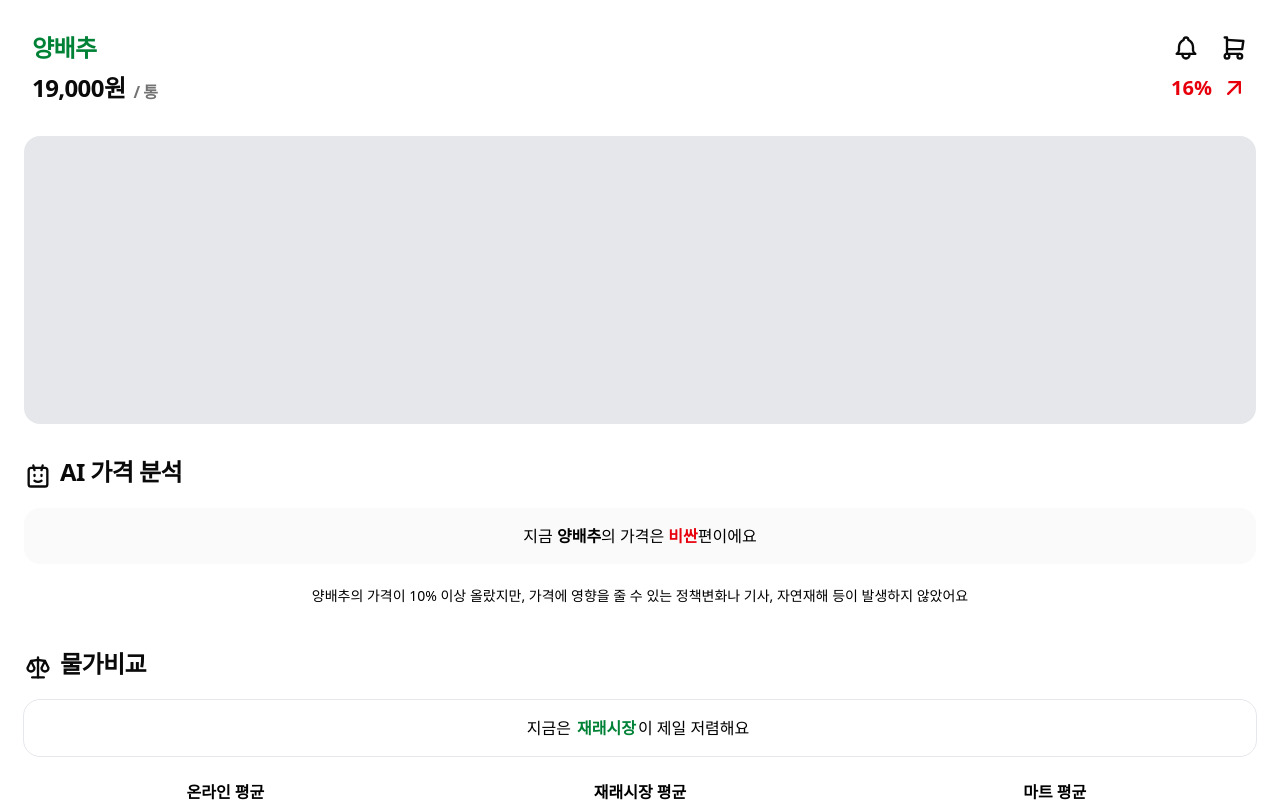
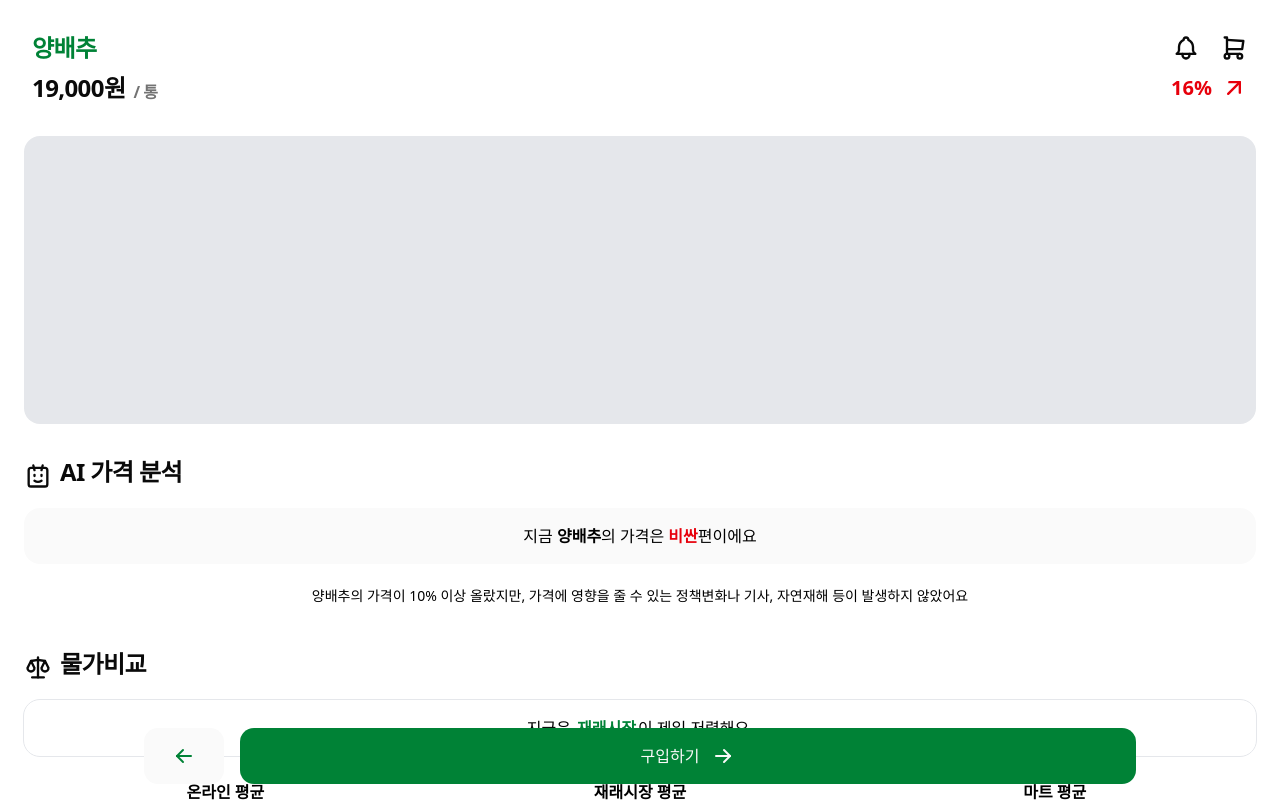
Before and after one commit to ojakgyo-ajou/frontend, a React (Vite) app: page /item/1 in a window 1280 px wide. Built offline with nearby package versions, Linux system fonts and the light colour scheme.

Commit message:
feat: 농작물 상세 페이지 구매하기 버튼 추가

```diff
--- a/src/components/pages/Item.tsx
+++ b/src/components/pages/Item.tsx
@@ -1,4 +1,4 @@
-import { Link } from 'react-router';
+import { Link, useNavigate } from 'react-router'; // Changed from 'react-router'
 import {
   IconBell,
   IconShoppingCart,
@@ -7,6 +7,8 @@ import {
   IconNews,
   IconRobotFace,
   IconScale,
+  IconArrowRight,
+  IconArrowLeft,
 } from '@tabler/icons-react';
 import { Drawer, DrawerContent, DrawerHeader, DrawerTitle, DrawerTrigger } from '@/components/ui/drawer';
 import RecipeCarousel from '@/components/recipe-carousel';
@@ -35,6 +37,8 @@ const articles = [
 ];
 
 export default function Item() {
+  const navigate = useNavigate();
+
   return (
     <>
       <div className="flex flex-col gap-8 px-6 py-8">
@@ -149,8 +153,23 @@ export default function Item() {
           </div>
         </div>
       </div>
+
+      <div className="fixed bottom-0 left-0 right-0 flex justify-center pb-4 z-50">
+        <div className="inline-flex items-center gap-4">
+          <div
+            className="w-20 h-14 p-4 bg-neutral-50 rounded-xl flex justify-center items-center gap-3 cursor-pointer"
+            onClick={() => navigate(-1)}
+          >
+            <IconArrowLeft className="size-6 text-green-700" />
+          </div>
           <Drawer>
-        <DrawerTrigger>구입하기</DrawerTrigger>
+            <DrawerTrigger>
+              <div className="flex flex-row justify-center items-center w-[70dvw] p-4 bg-green-700 rounded-xl gap-3 cursor-pointer">
+                <div className=" text-neutral-50 text-base font-medium">구입하기</div>
+                <IconArrowRight className="size-6 text-neutral-50" />
+              </div>
+            </DrawerTrigger>
+
             <DrawerContent>
               <DrawerHeader>
                 <DrawerTitle>어디에서 구매할까요?</DrawerTitle>
@@ -160,6 +179,8 @@ export default function Item() {
               </div>
             </DrawerContent>
           </Drawer>
+        </div>
+      </div>
     </>
   );
 }
```
Lines whose indentation alone changed are shown as unchanged.
